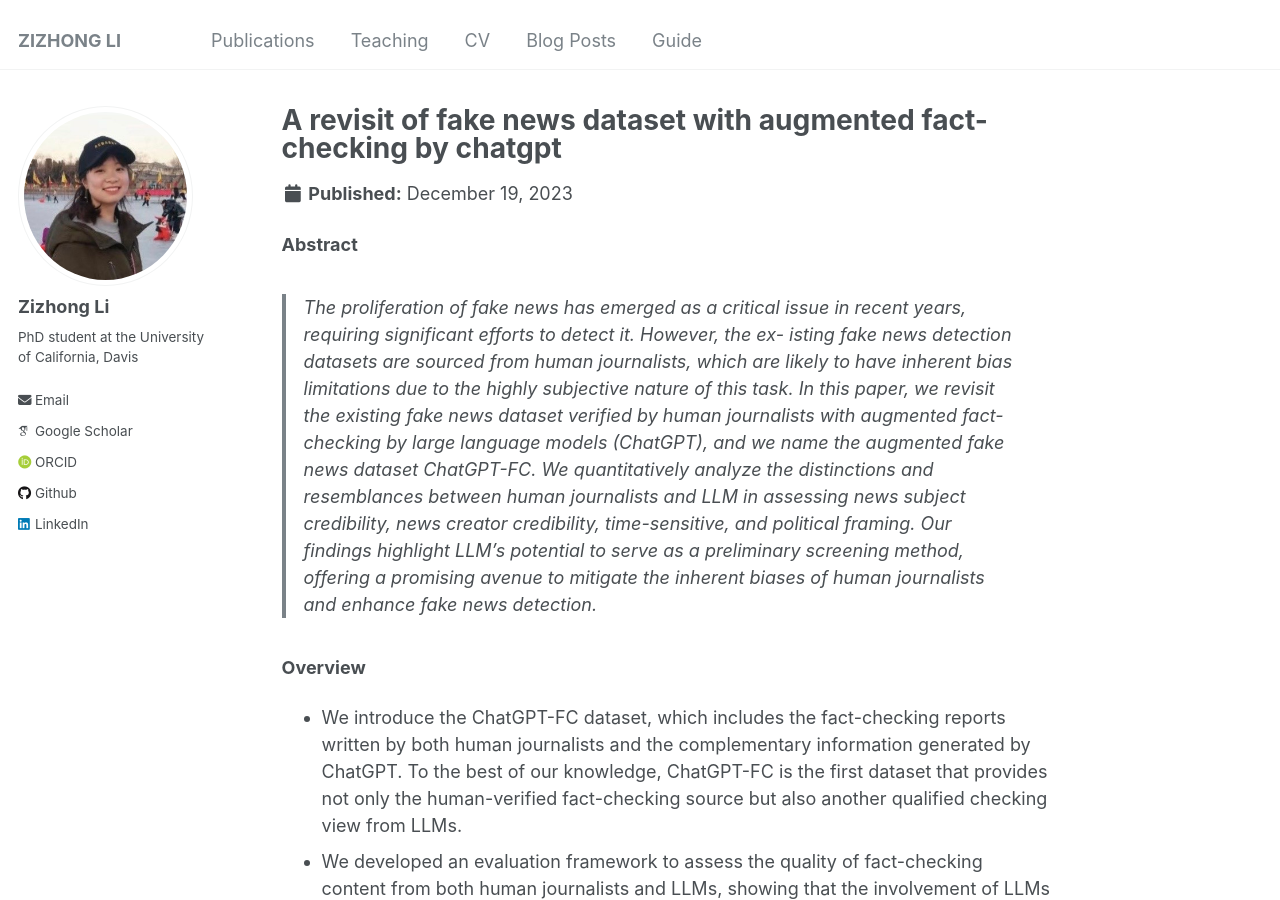
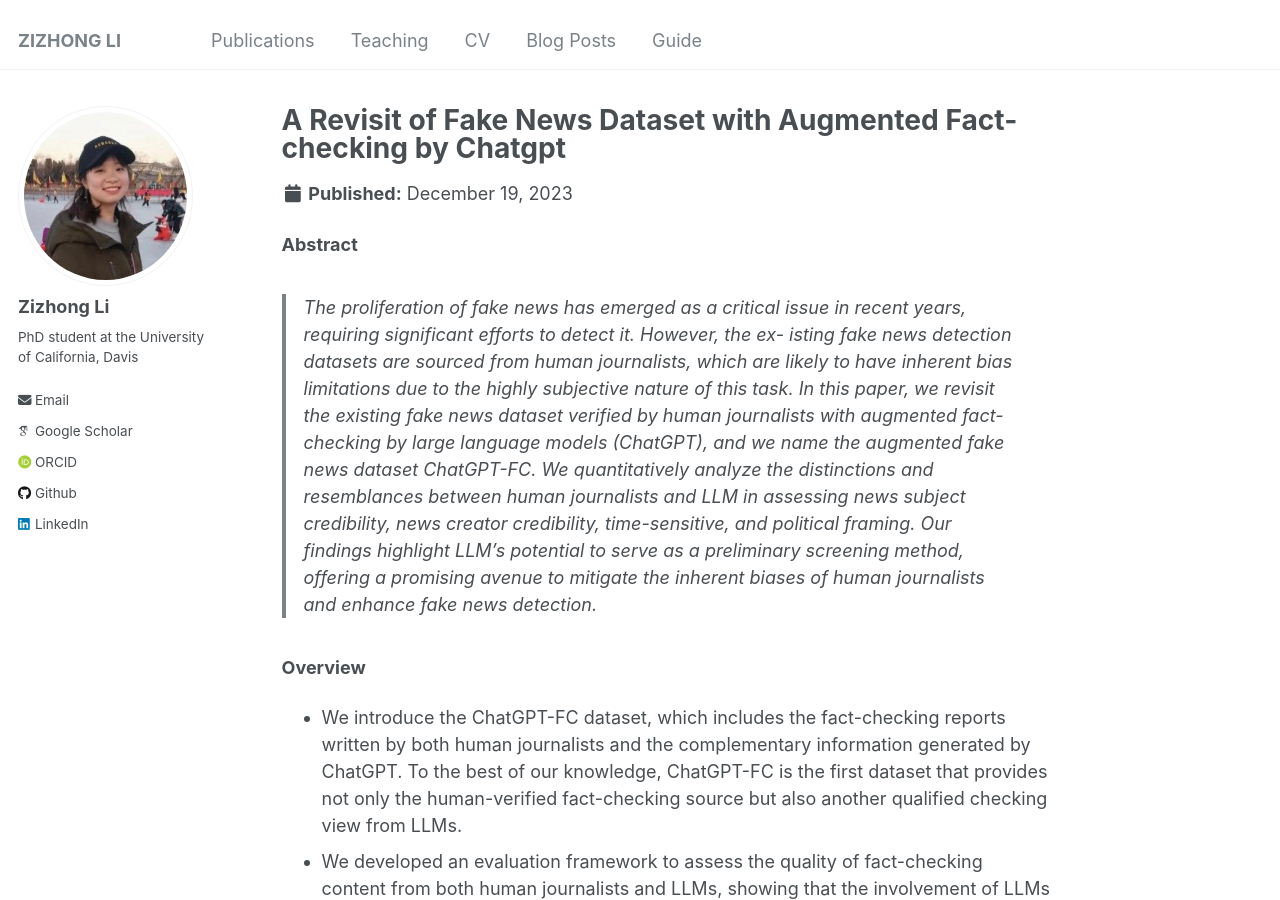
Before and after one commit to lizizhong/lizizhong.github.io, a Jekyll site: the page built from _publications/2023-12-19-paper-chatgpt-fc-number-1.md, in a window 1280 px wide and 900 px high. Built offline with Jekyll 4.4.1, drawn with Linux system fonts in a browser that asks for light colours; some web fonts are replaced.

```diff
--- a/_publications/2023-12-19-paper-chatgpt-fc-number-1.md
+++ b/_publications/2023-12-19-paper-chatgpt-fc-number-1.md
@@ -1,5 +1,5 @@
 ---
-title: "A revisit of fake news dataset with augmented fact-checking by chatgpt"
+title: "A Revisit of Fake News Dataset with Augmented Fact-checking by Chatgpt"
 collection: publications
 permalink: /publication/2023-12-19-paper-chatgpt-fc-number-1
 excerpt: 'This paper revisits the existing fake news dataset verified by human journalists with augmented fact-checking by large language models (ChatGPT), and we name the augmented fake news dataset ChatGPT-FC.'
```
